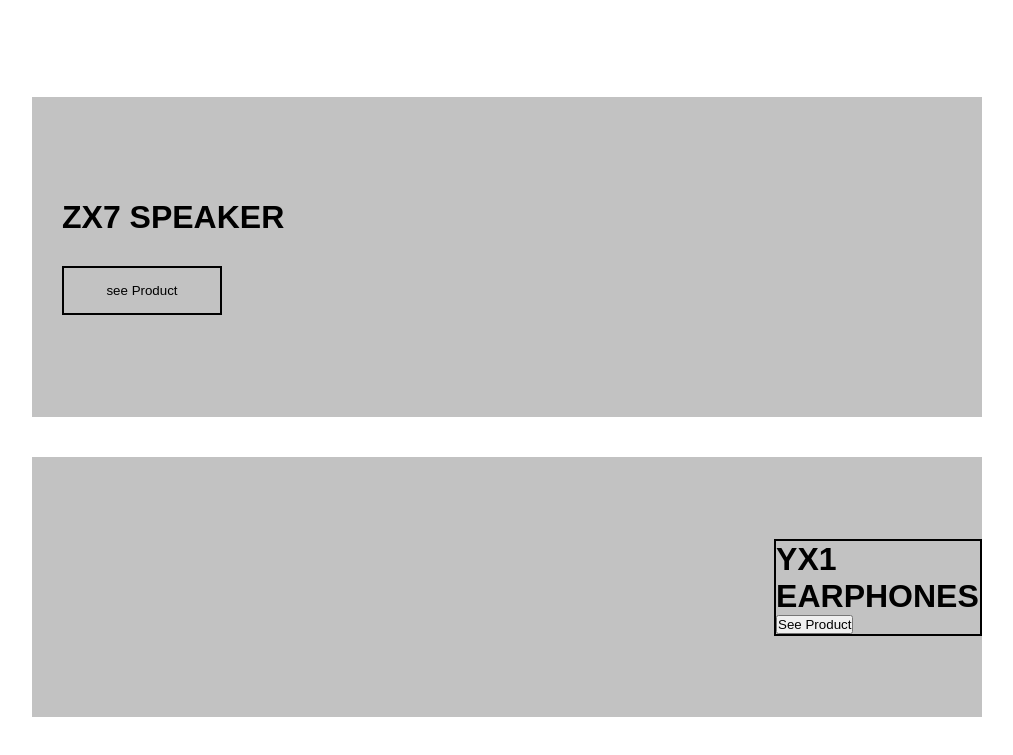
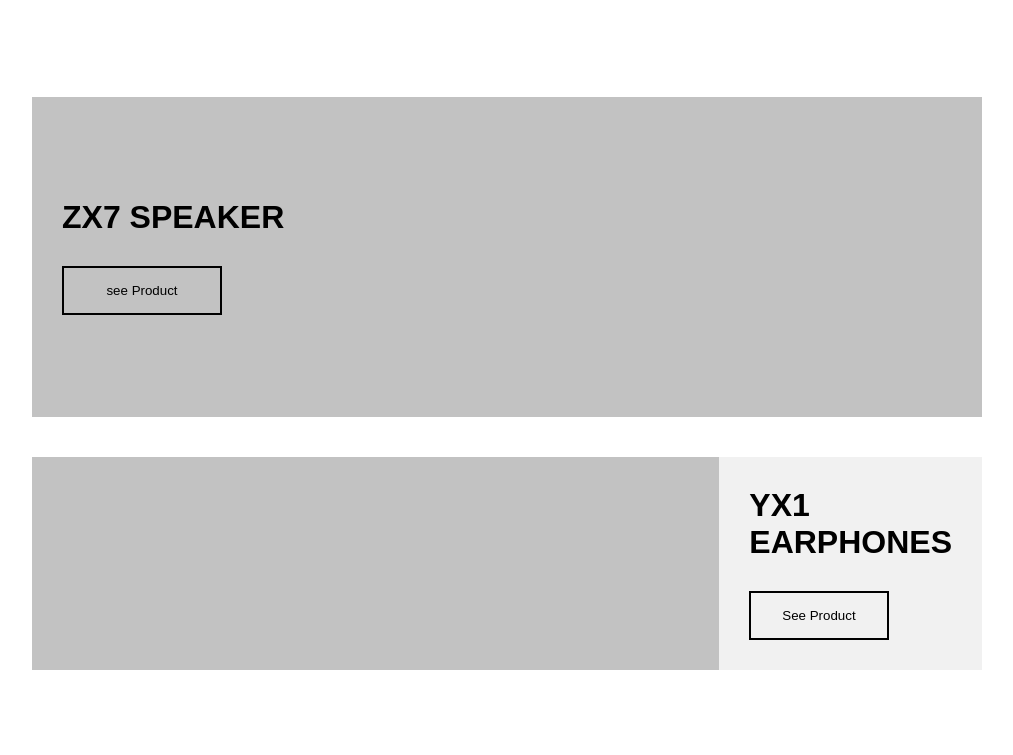
Before and after one commit to thaneeola/lesson-1-duplicate, a plain HTML site: page index.html in a window 1280 px wide. Shown: the part 1546-2301 px from the top of the page, without its empty margins (133-1146 px from the left). After the commit the page ends 2256 px from the top, so only its background shows below. Drawn offline with Linux system fonts and the light colour scheme.

Commit message:
commited

```diff
--- a/styles.css
+++ b/styles.css
@@ -183,25 +183,36 @@
   background-repeat: no-repeat;
   background-position: 50% 50%;
 
-  height: 100%;
+  height: 260px;
 }
 .Earphones {
   display: flex;
   flex-direction: column;
-  justify-content: center;
+
   align-items: center;
-   gap:30px;
+   gap:24px;
   margin-bottom: 40px;
 
-  height: 260px;
+
 
   background-color: #c2c2c2;
 
 
 }
 .earphones-text{
-  border: 2px solid;
-  padding-left: -60px;
+
+   background-color: #f1f1f1;
+  padding:30px;
+}
+.Earphones  button {
+  padding-block: 15px;
+  padding-inline: 31px;
+  /* width: 160px; */
+  color: black;
+
+  margin-top: 30px;
+  background-color: transparent;
+  border: 2px solid black;
 }
 
 /*res for tab*/
```
Also changed, not shown: img/WhatsApp Image 2024-05-16 at 00.52.36_96ca81de.jpg (added).
